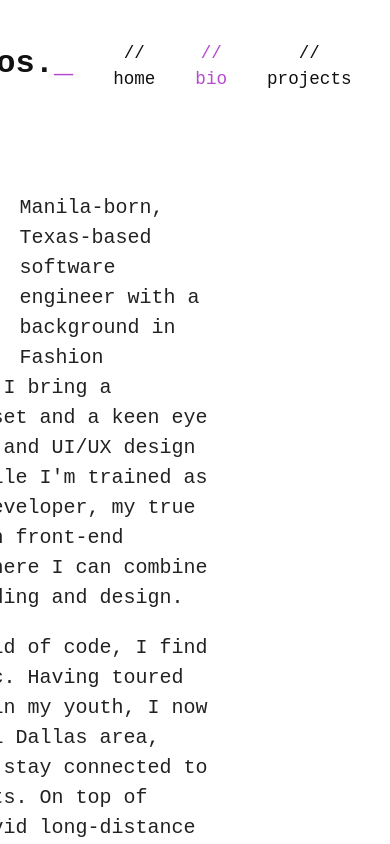
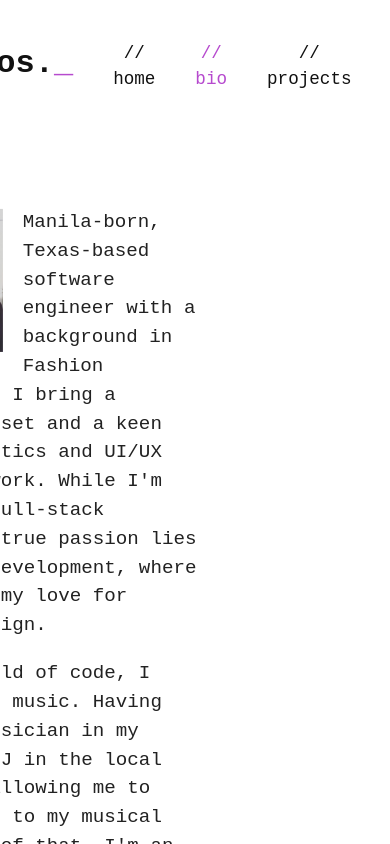
Before and after one commit to giantcarlos/dev-portfolio, a React (Create React App) app: page /bio in a window 390 px wide. Shown: the top 844 px of the page. Built offline with nearby package versions, Linux system fonts and the light colour scheme.

Commit message:
edit responsive css

```diff
--- a/src/App.css
+++ b/src/App.css
@@ -127,8 +127,9 @@ p {
   margin-top: 5rem;
   position: absolute;
   text-align: left;
-  max-width: 60%;
+  max-width: 900px;
   animation: fadeIn .75s;
+  padding: 1rem;
 }
 
 .me {
@@ -242,8 +243,15 @@ p {
   .bio {
     max-width: 100%;
   }
-  p {
-    font-size: 1.25rem;
+  .card-title {
+    font-size: 1.3;
+  }
+  p, .card-details {
+    font-size: 1.2rem;
+  }
+  .button {
+    width: 30%;
+    padding: .6rem 2rem;
   }
   h1 {
     font-size: 3.33rem;
```
